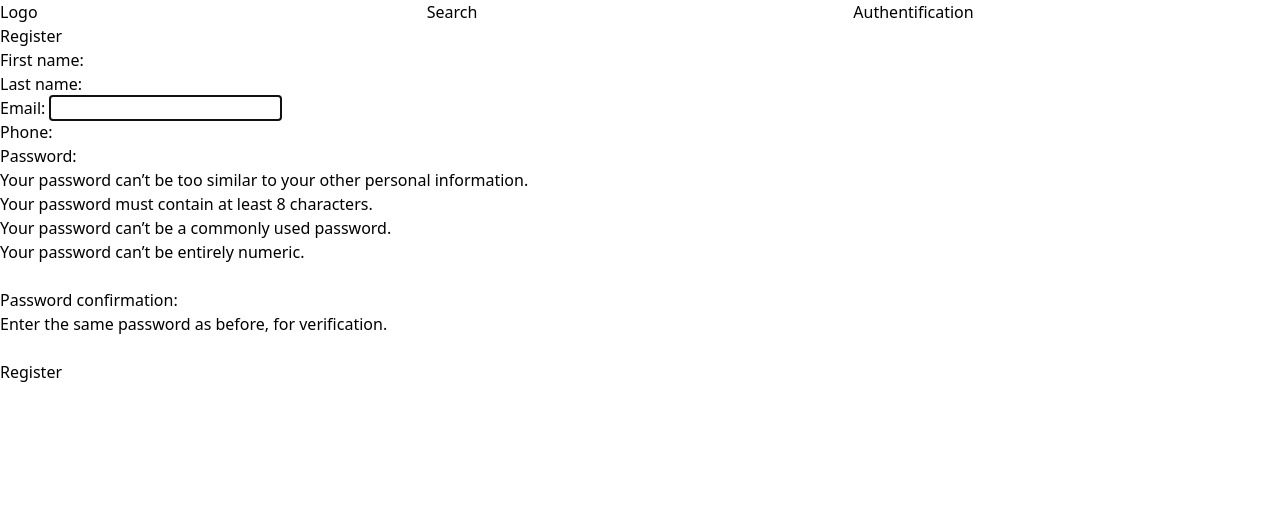
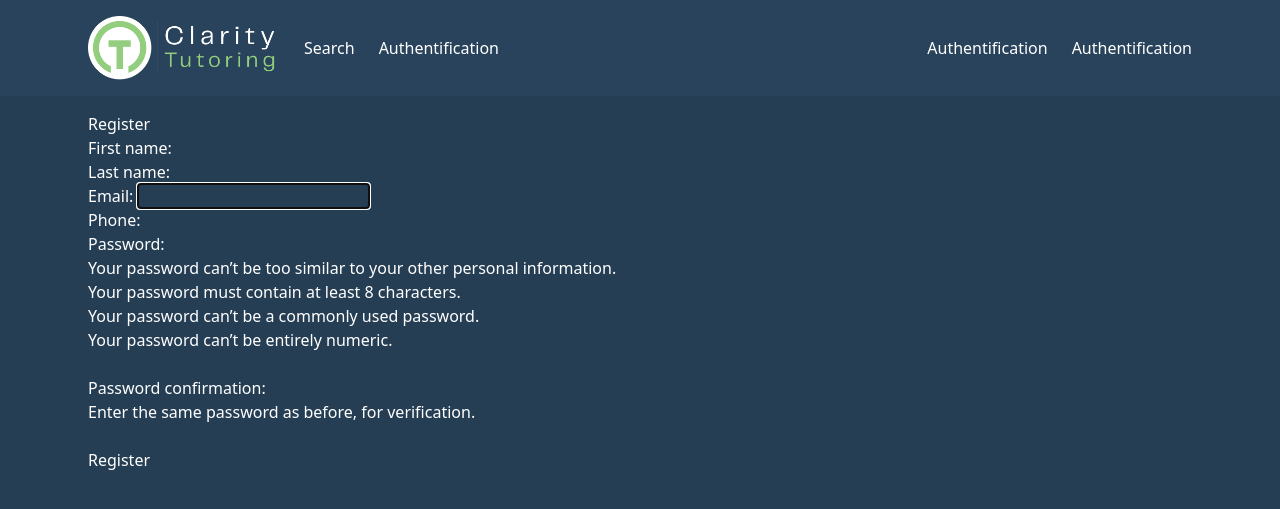
Before and after one commit to lucasarge/tutoring, a Django app: page /users/register/ in a window 1280 px wide. Shown: the top 509 px of the page. Run offline with Django 5.2, Linux system fonts and the light colour scheme.

Commit message:
Created a logo and icon.

```diff
--- a/clarity/static/dist/styles.css
+++ b/clarity/static/dist/styles.css
@@ -7,10 +7,13 @@
       "Segoe UI Emoji", "Segoe UI Symbol", "Noto Color Emoji";
     --font-mono: ui-monospace, SFMono-Regular, Menlo, Monaco, Consolas, "Liberation Mono",
       "Courier New", monospace;
-    --color-amber-50: oklch(98.7% 0.022 95.277);
-    --color-amber-200: oklch(92.4% 0.12 95.746);
+    --spacing: 0.25rem;
+    --container-6xl: 72rem;
     --default-font-family: var(--font-sans);
     --default-mono-font-family: var(--font-mono);
+    --color-primary: oklab(37.251% -0.02105 -0.04872);
+    --color-secondary: oklab(35.392% -0.01987 -0.04534);
+    --color-text: oklab(100% 0 -0.00011);
   }
 }
 @layer base {
@@ -165,33 +168,78 @@
   .static {
     position: static;
   }
+  .sticky {
+    position: sticky;
+  }
+  .mx-auto {
+    margin-inline: auto;
+  }
   .block {
     display: block;
   }
-  .grid {
-    display: grid;
+  .flex {
+    display: flex;
   }
   .table {
     display: table;
   }
+  .h-0 {
+    height: calc(var(--spacing) * 0);
+  }
+  .h-0\.5 {
+    height: calc(var(--spacing) * 0.5);
+  }
+  .h-8 {
+    height: calc(var(--spacing) * 8);
+  }
+  .h-10 {
+    height: calc(var(--spacing) * 10);
+  }
+  .h-16 {
+    height: calc(var(--spacing) * 16);
+  }
+  .h-20 {
+    height: calc(var(--spacing) * 20);
+  }
+  .max-w-6xl {
+    max-width: var(--container-6xl);
+  }
   .border-collapse {
     border-collapse: collapse;
+  }
+  .transform {
+    transform: var(--tw-rotate-x,) var(--tw-rotate-y,) var(--tw-rotate-z,) var(--tw-skew-x,) var(--tw-skew-y,);
   }
   .resize {
     resize: both;
   }
-  .grid-cols-3 {
-    grid-template-columns: repeat(3, minmax(0, 1fr));
+  .items-center {
+    align-items: center;
+  }
+  .justify-between {
+    justify-content: space-between;
+  }
+  .gap-6 {
+    gap: calc(var(--spacing) * 6);
   }
   .border {
     border-style: var(--tw-border-style);
     border-width: 1px;
   }
-  .text-amber-50 {
-    color: var(--color-amber-50);
+  .bg-primary {
+    background-color: var(--color-primary);
   }
-  .text-amber-200 {
-    color: var(--color-amber-200);
+  .bg-secondary {
+    background-color: var(--color-secondary);
+  }
+  .px-6 {
+    padding-inline: calc(var(--spacing) * 6);
+  }
+  .py-4 {
+    padding-block: calc(var(--spacing) * 4);
+  }
+  .text-text {
+    color: var(--color-text);
   }
   .underline {
     text-decoration-line: underline;
@@ -200,6 +248,26 @@
     outline-style: var(--tw-outline-style);
     outline-width: 1px;
   }
+}
+@property --tw-rotate-x {
+  syntax: "*";
+  inherits: false;
+}
+@property --tw-rotate-y {
+  syntax: "*";
+  inherits: false;
+}
+@property --tw-rotate-z {
+  syntax: "*";
+  inherits: false;
+}
+@property --tw-skew-x {
+  syntax: "*";
+  inherits: false;
+}
+@property --tw-skew-y {
+  syntax: "*";
+  inherits: false;
 }
 @property --tw-border-style {
   syntax: "*";
@@ -214,6 +282,11 @@
 @layer properties {
   @supports ((-webkit-hyphens: none) and (not (margin-trim: inline))) or ((-moz-orient: inline) and (not (color:rgb(from red r g b)))) {
     *, ::before, ::after, ::backdrop {
+      --tw-rotate-x: initial;
+      --tw-rotate-y: initial;
+      --tw-rotate-z: initial;
+      --tw-skew-x: initial;
+      --tw-skew-y: initial;
       --tw-border-style: solid;
       --tw-outline-style: solid;
     }
--- a/clarity/templates/layout.html
+++ b/clarity/templates/layout.html
@@ -7,12 +7,20 @@
     <link rel="stylesheet" href="{% static 'dist/styles.css' %}">
     <title>{% block title %}{% endblock %} - Clarity Tutoring</title>
 </head>
-<body>
-    <nav class="grid-cols-3 grid">
-        <h2 class="">Logo</h2>
-        <h2>Search</h2>
-        <h2>Authentification</h2>
+<body class="bg-secondary text-text">
+    <nav class="sticky bg-primary">
+        <div class="flex justify-between items-center max-w-6xl mx-auto px-6 py-4">
+            <div class="flex gap-6 items-center">
+                <img class="h-16" src="{% static 'images/logo.png' %}" alt="">
+                <h2>Search</h2>
+                <h2>Authentification</h2>
+            </div>
+            <div class="flex gap-6 items-center">
+                <h2>Authentification</h2>
+                <h2>Authentification</h2>
+            </div>
+        </div>
     </nav>
-    <div class="content">{% block content %}{% endblock %}</div>
+    <div class="max-w-6xl mx-auto px-6 py-4">{% block content %}{% endblock %}</div>
 </body>
 </html>
```
Also changed, not shown: clarity/static/src/styles.css (+7 -1 lines), clarity/templates/index.html (+6 -10 lines), clarity/static/images/icon.png (added), clarity/static/images/logo.png (added).
